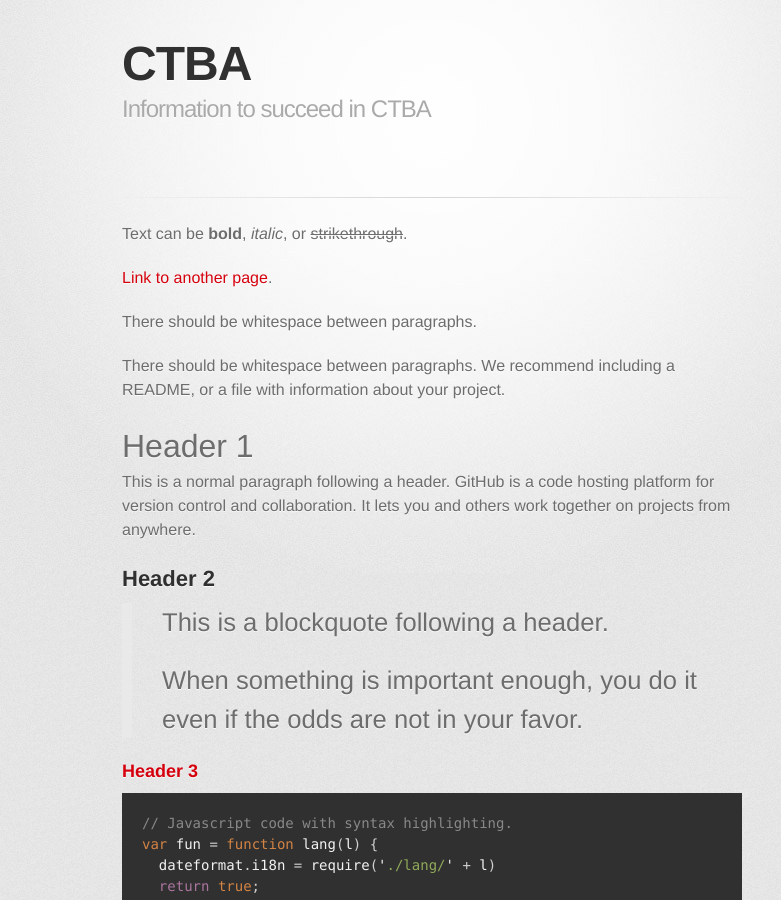
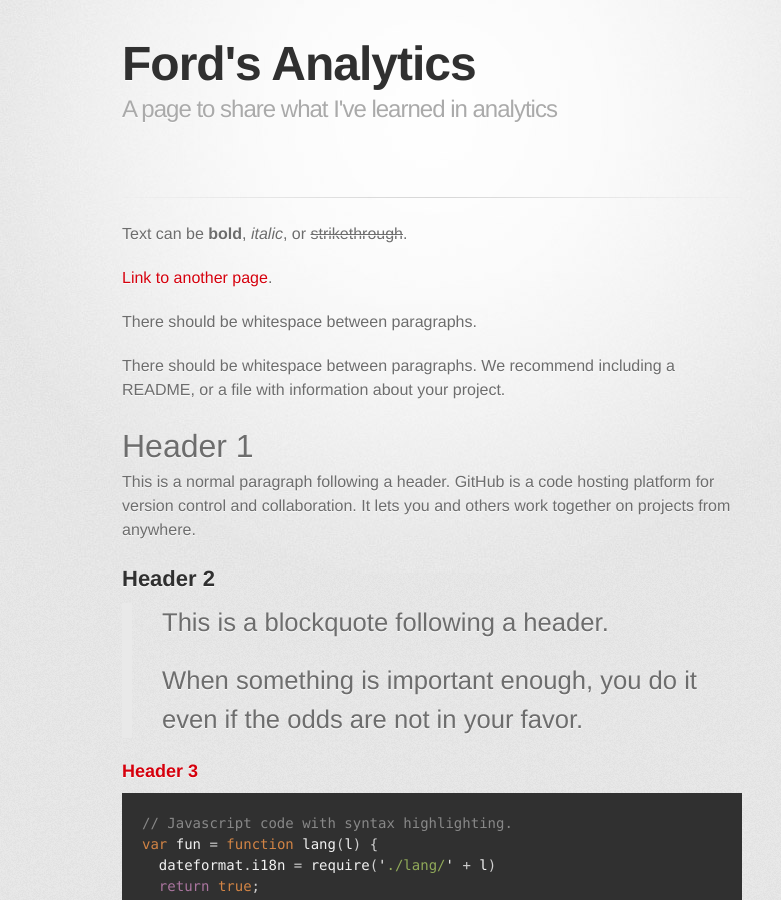
Before and after one commit to WCFord/WCFord.github.io, a Jekyll site: the page built from index.md, in a window 1280 px wide and 900 px high. Shown: the whole window, without its empty margins (208-989 px from the left). Built offline with Jekyll 4.4.1, drawn with Linux system fonts in a browser that asks for light colours; some web fonts are replaced; our own code applies the rules of GitHub Pages for plain Markdown files.

Commit message:
Update index.md

```diff
--- a/index.md
+++ b/index.md
@@ -1,6 +1,6 @@
 ---
-title: CTBA
-description: Information to succeed in CTBA
+title: Ford's Analytics
+description: A page to share what I've learned in analytics
 ---
 
 Text can be **bold**, _italic_, or ~~strikethrough~~.
```
